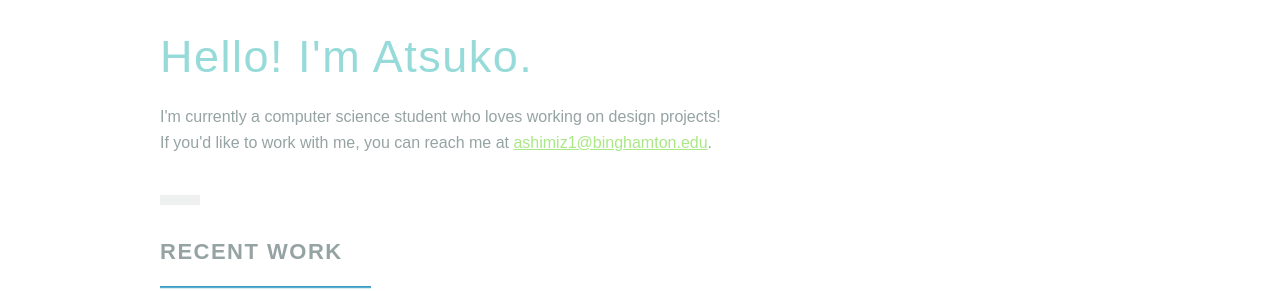
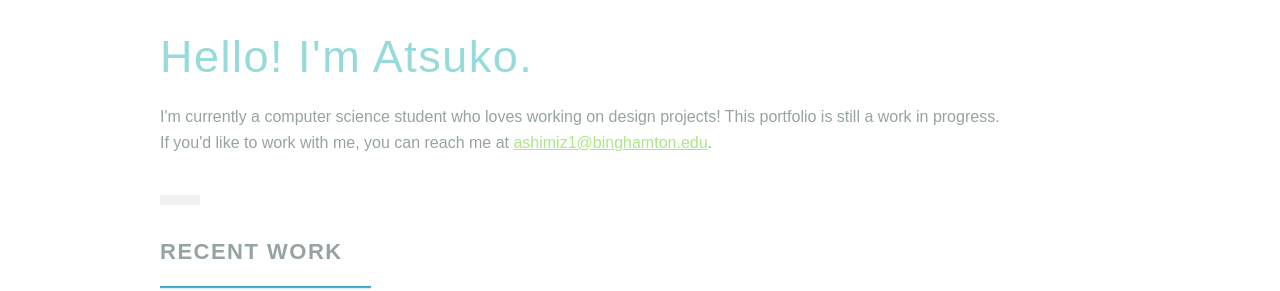
Before and after one commit to Atsukocacola/atsukocacola.github.io, a Jekyll site: the page built from index.html, in a window 1280 px wide. Shown: the part 198-489 px from the top of the page. Built offline with Jekyll 4.4.1, drawn with Linux system fonts in a browser that asks for light colours; some web fonts are replaced.

Commit message:
Update index.html

```diff
--- a/index.html
+++ b/index.html
@@ -4,7 +4,7 @@ layout: default
 <div class="container">
     <div class="row">
     <h1>Hello! I'm Atsuko.</h1>
-    <p>I'm currently a computer science student who loves working on design projects!<br>
+    <p>I'm currently a computer science student who loves working on design projects! This portfolio is still a work in progress. <br>
       If you'd like to work with me, you can reach me at <a href="mailto:someone@example.com?Subject=Hello%20again" target="_top">ashimiz1@binghamton.edu</a>.</p>
     </div>
     <div class="divider"></div>
```
